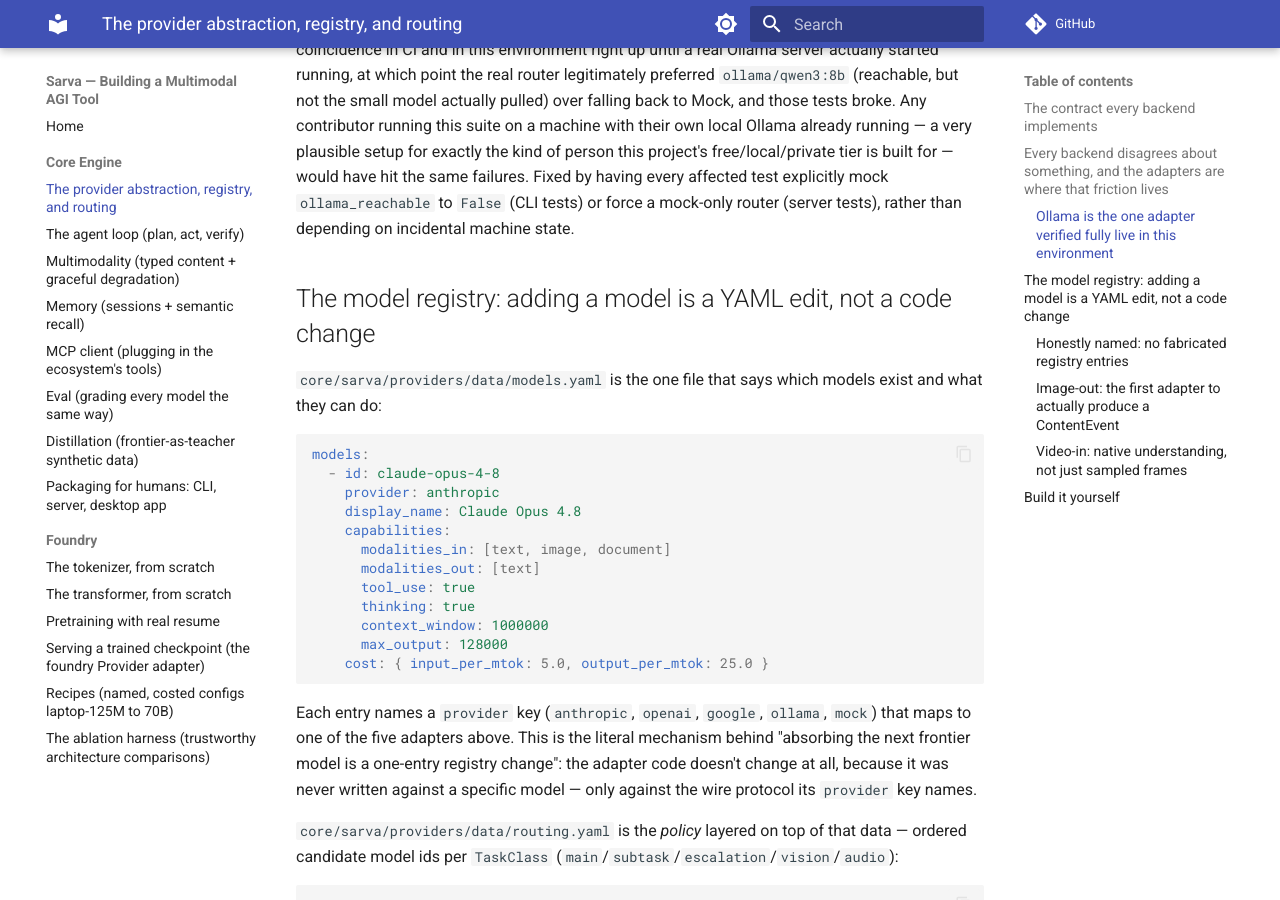
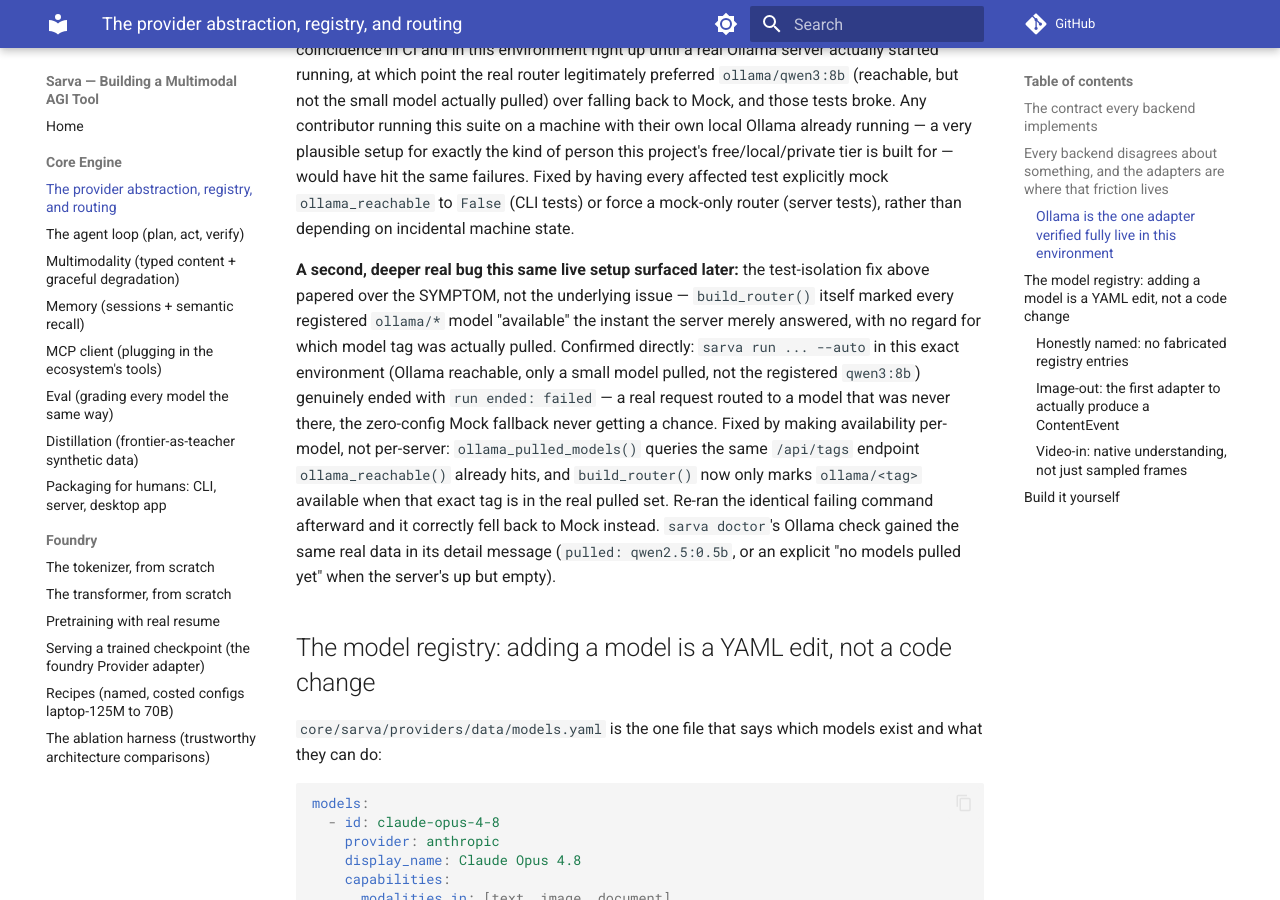
Before and after one commit to bpupadhyaya/sarva, an MkDocs documentation site: the page built from docs/providers.md, in a window 1280 px wide and 900 px high, scrolled down 2386 px. Built offline with MkDocs 1.6.1 and Material for MkDocs 9.7.7, drawn with Linux system fonts in a browser that asks for light colours; comment, search, counter and statistics services are not loaded.

Commit message:
Make Ollama availability per-model, not per-server
build_router() marked every registered ollama/* model "available" the
instant the server was merely reachable, regardless of which model tag
was actually pulled. Reproduced directly in this environment: Ollama
reachable, only a small model pulled (not the registered qwen3:8b),
`sarva run ... --auto` ended with a real "run ended: failed" instead
of falling back to Mock. New ollama_pulled_models() queries the same
/api/tags endpoint ollama_reachable() already hits; build_router() now
only marks ollama/<tag> available when that exact tag is present.
doctor's Ollama check reports the real pulled list. Re-ran the
identical failing command afterward and it correctly fell back to
Mock.

Co-Authored-By: Claude Sonnet 5 <noreply@anthropic.com>

```diff
--- a/docs/providers.md
+++ b/docs/providers.md
@@ -121,6 +121,24 @@ same failures. Fixed by having every affected test explicitly mock
 `ollama_reachable` to `False` (CLI tests) or force a mock-only router
 (server tests), rather than depending on incidental machine state.
 
+**A second, deeper real bug this same live setup surfaced later:** the
+test-isolation fix above papered over the SYMPTOM, not the underlying
+issue — `build_router()` itself marked every registered `ollama/*`
+model "available" the instant the server merely answered, with no
+regard for which model tag was actually pulled. Confirmed directly:
+`sarva run ... --auto` in this exact environment (Ollama reachable,
+only a small model pulled, not the registered `qwen3:8b`) genuinely
+ended with `run ended: failed` — a real request routed to a model that
+was never there, the zero-config Mock fallback never getting a chance.
+Fixed by making availability per-model, not per-server:
+`ollama_pulled_models()` queries the same `/api/tags` endpoint
+`ollama_reachable()` already hits, and `build_router()` now only marks
+`ollama/<tag>` available when that exact tag is in the real pulled set.
+Re-ran the identical failing command afterward and it correctly fell
+back to Mock instead. `sarva doctor`'s Ollama check gained the same
+real data in its detail message (`pulled: qwen2.5:0.5b`, or an
+explicit "no models pulled yet" when the server's up but empty).
+
 ## The model registry: adding a model is a YAML edit, not a code change
 
 `core/sarva/providers/data/models.yaml` is the one file that says which
```
Also changed, not shown: BUILD-JOURNAL.md (+51 -0 lines), 3 other files.
